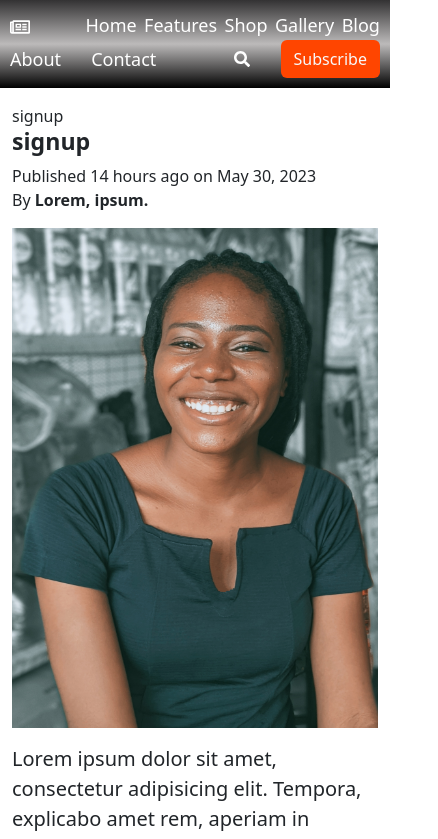
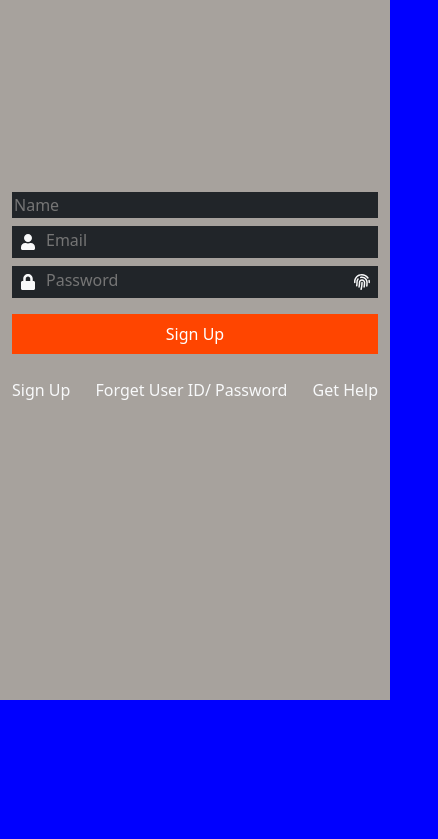
Before and after one commit to olayinkagrace/ibx-assessment, a React (Vite) app: page /signup in a window 390 px wide. Shown: the top 839 px of the page, 438 px wide, since content can reach past the window. Built offline with nearby package versions, Linux system fonts and the light colour scheme; no server answers.

Commit message:
login and sign up pages added

```diff
--- a/src/App.jsx
+++ b/src/App.jsx
@@ -10,16 +10,23 @@ import Layout from "./components/Layout";
 import Features from "./screens/Features";
 import NotFound from "./screens/NotFound";
 import NewsDetails from "./screens/NewsDetails";
+import Login from "./screens/Login";
+import SignUp from "./screens/SignUp";
 
 function App() {
   const router = createBrowserRouter(
     createRoutesFromElements(
+    <Route>
+       <Route path="login" element={<Login />} />
+        <Route path="/signup" element={<SignUp />} />
       <Route path="/" element={<Layout />}>
         <Route index element={<Home />} />
         <Route path="features" element={<Features />} />
         <Route path=":title" element={<NewsDetails />} />
         <Route path="*" element={<NotFound />} />
       </Route>
+      </Route>
+
     )
   )
   return (
--- a/src/index.css
+++ b/src/index.css
@@ -137,3 +137,31 @@ div.category {
   color: white;
   background-color: #2b2eff;
 }
+
+/* login */
+
+.div_password{
+  box-sizing: border-box;
+}
+.input-email {
+  width: 60%;
+  border: 0;
+  outline: none;
+}
+.buton{
+  background-color:orangered;
+  color: white;
+  border: none;
+  font-weight: 400;
+}
+.login {
+  height: 700px;
+  align-items: center;
+  justify-content: center;
+  background-color: rgb(167, 162, 157);
+}
+@media screen and (max-width: 600px) {
+  body{
+    background-color: blue;
+  }
+}
--- a/src/screens/Home.jsx
+++ b/src/screens/Home.jsx
@@ -12,7 +12,7 @@ function Home() {
 
   const fetchData = () => {
     fetch(
-      "https://newsapi.org/v2/top-headlines?country=us&pageSize=50&apiKey=c0d787c3b843412eaaca89c28f6fc0ac"
+      "https://newsapi.org/v2/top-headlines?country=us&pageSize=100&apiKey=c0d787c3b843412eaaca89c28f6fc0ac"
     )
       .then((response) => {
         return response.json();
--- /dev/null
+++ b/src/screens/Login.jsx
@@ -0,0 +1,58 @@
+import {
+  FaUser,
+  FaLock,
+  FaFingerprint,
+} from "react-icons/fa";
+import { useNavigate } from "react-router-dom";
+
+function Login() {
+    const navigate = useNavigate()
+
+    function handleClick() {
+        navigate('/')
+
+    }
+  return (
+    <main className='text-light login'>
+      <section className='container d-flex flex-column justify-content-center'>
+        <div className='bottom pt-5 mt-5'>
+          <form className="margin-auto mt-5 pt-5">
+            <div className=' bg-dark w-100 mb-2'>
+              <FaUser className='m-2' />
+              <input
+                type='email'
+                placeholder='Email'
+                className='bg-dark input-email text-light'
+
+              />
+            </div>
+            <div className='bg-dark w-100 div_password mb-3'>
+              <FaLock className='m-2' />
+              <input
+                type='password'
+                placeholder='Password'
+                className='input-email bg-dark input-email text-light'
+
+              />
+              <FaFingerprint className='m-2 float-end' />
+            </div>
+            <button className='buton w-100 p-2' onClick={handleClick}>
+              Login
+            </button>
+          </form>
+          <div className='d-flex justify-content-between my-4'>
+            <p className='par'>Sign Up</p>
+            <p className='par'>Forget User ID/ Password</p>
+            <p className='par'>Get Help</p>
+          </div>
+          <div className='d-flex justify-content-between align-items-center'>
+
+
+          </div>
+        </div>
+      </section>
+    </main>
+  );
+}
+
+export default Login;
--- a/src/screens/NewsDetails.jsx
+++ b/src/screens/NewsDetails.jsx
@@ -4,10 +4,16 @@ import pic from "../assets/pic.jpg";
 import { useParams } from "react-router-dom";
 
 function NewsDetails() {
-  const params = useParams()
-  const {title} = params
+  const params = useParams();
+  const { title } = params;
 
-  const [theNews, setTheNews] = useState('');
+  const [theNews, setTheNews] = useState("");
+  const [comment, setComment] = useState(false);
+
+  const [name, setName] = useState("");
+  const [email, setEmail] = useState("");
+  const [input, setInput] = useState("");
+  const [error, seterror] = useState(null);
 
   const fetchNews = () => {
     fetch(
@@ -24,21 +30,31 @@ function NewsDetails() {
   useEffect(() => {
     fetchNews();
   }, [title]);
+
+  const handleClick = () => {
+    setComment(true);
+  };
+
+  const handleChange = (e) => {
+    e.preventDefault()
+  };
   console.log(theNews);
   return (
-
-    <section className="align-items-center container new-details pt-3">
+    <section className='align-items-center container new-details pt-3'>
       {title}
-      <h3 className="fw-bold">
-      {title}
-      </h3>
-      <p>Published 14 hours ago on May 30, 2023 <p>By <strong>Lorem, ipsum.</strong></p></p>
+      <h3 className='fw-bold'>{title}</h3>
+      <p>
+        Published 14 hours ago on May 30, 2023{" "}
+        <p>
+          By <strong>Lorem, ipsum.</strong>
+        </p>
+      </p>
 
       <div>
-        <img src={pic} alt='picture' width='100%' className="new-details-img" />
+        <img src={pic} alt='picture' width='100%' className='new-details-img' />
       </div>
-      <div className="py-3">
-        <p className="fw-semi-bold fs-5">
+      <div className='py-3'>
+        <p className='fw-semi-bold fs-5'>
           Lorem ipsum dolor sit amet, consectetur adipisicing elit. Tempora,
           explicabo amet rem, aperiam in blanditiis minima ducimus dolor aut,
           est accusamus vero. Voluptate, optio. Cupiditate quae voluptatibus
@@ -53,7 +69,68 @@ function NewsDetails() {
           Ullam, possimus ipsa!
         </p>
       </div>
-      <button className="comment-btn mb-3">Click here to comment</button>
+      {!comment && (
+        <div
+          className=' d-flex justify-content-center align-items-center'
+          onClick={handleClick}
+        >
+          <button className='comment-btn mb-3 align'>
+            Click here to comment
+          </button>
+        </div>
+      )}
+      {comment && (
+        <div>
+          <p className="fw-semibold">Your email address wii not be published.</p>
+          <form className='my-3 text-secondary'>
+        <label htmlFor='Name'>Comment</label>
+        <textarea
+          className='form-control'
+          name='Comment'
+          id=''
+          cols='70'
+          rows='6'
+        />
+        <label htmlFor='Name'>Name</label>
+        <input
+          className='form-control'
+          id='name'
+          type='text'
+          value={name}
+          onChange={handleChange}
+        />
+        <label htmlFor='email'>Email</label>
+        <input
+          className='form-control'
+          type='email'
+          value={email}
+          onChange={handleChange}
+        />
+        <label htmlFor=''>Website</label>
+        <input
+          className='form-control'
+          type='email'
+          value={email}
+          onChange={handleChange}
+        />
+        <div>
+        <input type='checkbox' />
+        <label className="ms-2 mt-2">
+          Save my name, email and website in this broweser for the next time I
+          comment
+        </label>
+        </div>
+        <div>
+        <input type='checkbox' />
+        <label className="ms-2 mb-2">
+          Yes, add me to your mailing list
+        </label>
+        </div>
+        <button className="margin-auto">Post a comment</button>
+      </form>
+      {error && <h2 style={{ color: "red" }}>{error}</h2>}
+        </div>
+      )}
     </section>
   );
 }
--- /dev/null
+++ b/src/screens/SignUp.jsx
@@ -0,0 +1,66 @@
+import {
+  FaUser,
+  FaLock,
+  FaFingerprint,
+} from "react-icons/fa";
+import { useNavigate } from "react-router-dom";
+
+function SignUp() {
+    const navigate = useNavigate()
+
+    function handleClick() {
+        navigate('/')
+
+    }
+  return (
+    <main className='text-light login'>
+      <section className='container d-flex flex-column justify-content-center'>
+        <div className='bottom pt-5 mt-5'>
+          <form className="margin-auto mt-5 pt-5">
+          <div className=' bg-dark w-100 mb-2'>
+              <input
+                type='text'
+                placeholder='Name'
+                className='bg-dark input-email text-light'
+
+              />
+            </div>
+            <div className=' bg-dark w-100 mb-2'>
+              <FaUser className='m-2' />
+              <input
+                type='email'
+                placeholder='Email'
+                className='bg-dark input-email text-light'
+
+              />
+            </div>
+            <div className='bg-dark w-100 div_password mb-3'>
+              <FaLock className='m-2' />
+              <input
+                type='password'
+                placeholder='Password'
+                className='input-email bg-dark input-email text-light'
+
+              />
+              <FaFingerprint className='m-2 float-end' />
+            </div>
+            <button className='buton w-100 p-2' onClick={handleClick}>
+              Sign Up
+            </button>
+          </form>
+          <div className='d-flex justify-content-between my-4'>
+            <p className='par'>Sign Up</p>
+            <p className='par'>Forget User ID/ Password</p>
+            <p className='par'>Get Help</p>
+          </div>
+          <div className='d-flex justify-content-between align-items-center'>
+
+
+          </div>
+        </div>
+      </section>
+    </main>
+  );
+}
+
+export default SignUp;
```
